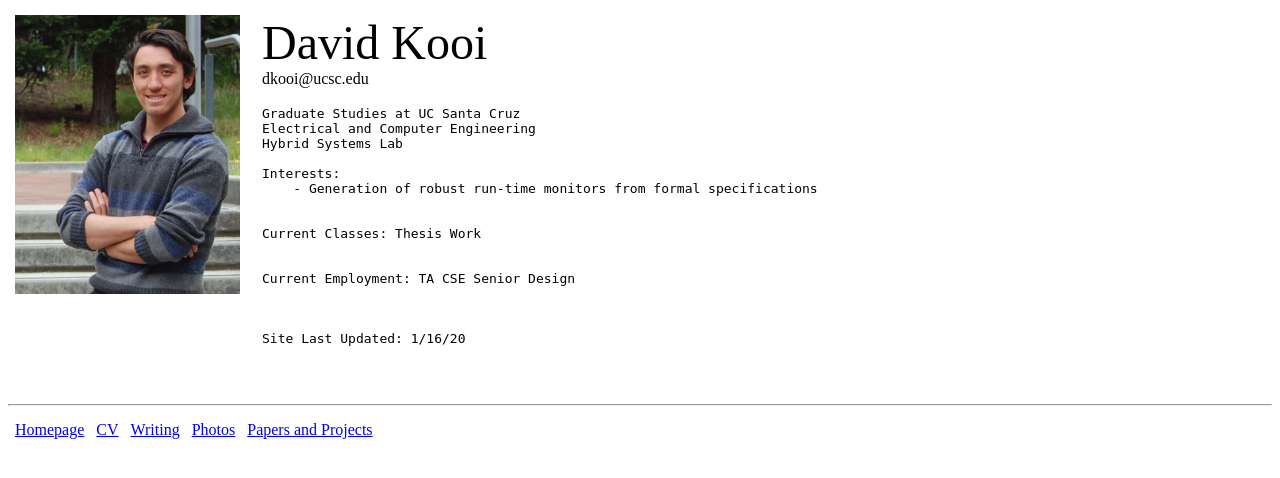
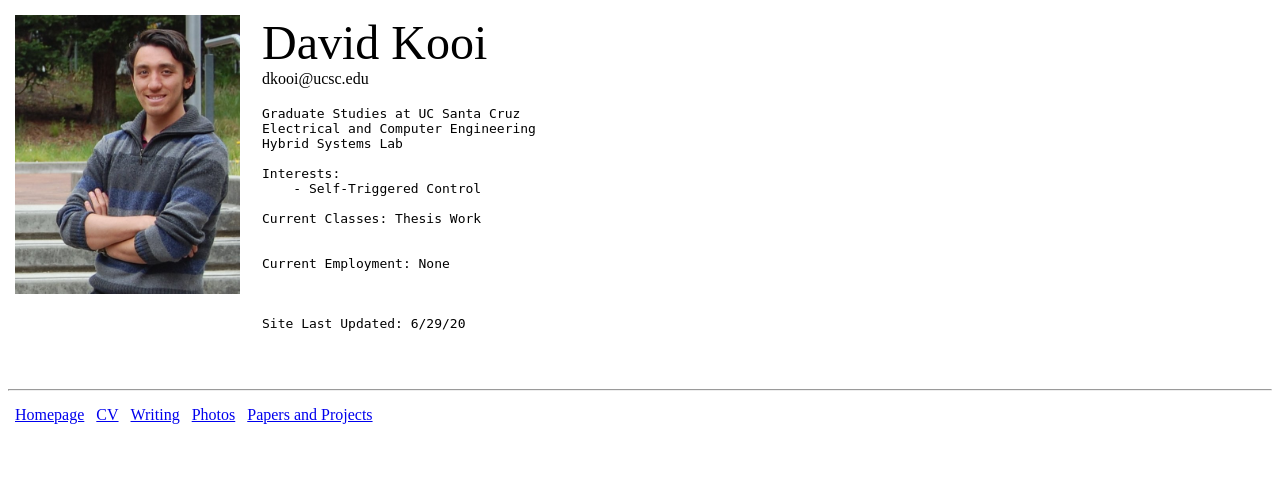
Before and after one commit to david-kooi/site, a Flask app: page / in a window 1280 px wide. Shown: the top 478 px of the page. Run offline with Flask 2, Linux system fonts and the light colour scheme.

Commit message:
Updated personal info.

```diff
--- a/root/pages/Projects.py
+++ b/root/pages/Projects.py
@@ -17,8 +17,12 @@ class ProjectPage(Page):
 
         # Categories
         self.motion_planning = {\
-                "name": "Motion Planning",\
+                "name": "Control and Motion Planning",\
                 "contents" : {\
+                "05-2020 Self-Triggered Control Review and Implementation Presentation":{"path":"/static/pdf/ECE_246_Final_presentation"},\
+                "05-2020 Self-Triggered Control Review and Implementation Report":{"path":"/static/pdf/ECE_246_Final_report"},\
+                "03-2020 Temporal Logic Run-Time Monitoring Review and Implementation Report":{"path":"/static/pdf/runtime_monitoring_report.pdf"},\
+                "03-2020 Temporal Logic Run-Time Monitoring Review and Implementation Presentation":{"path":"/static/pdf/runtime_monitoring_presentation.pdf"},\
                 "03-2020 Minimum Jerk Polynomial Path Planning":{"path":"/static/pdf/path_planning_presentation.pdf"},\
                 "05-2019 Regulation and Trajetory Tracking for Robotic Manipulators":{"path":"/static/pdf/regulation_robotic_manipulators.pdf"}
                 }}
--- a/root/static/text/info.txt
+++ b/root/static/text/info.txt
@@ -4,14 +4,13 @@ Electrical and Computer Engineering
 Hybrid Systems Lab
 
 Interests:
-    - Generation of robust run-time monitors from formal specifications
-
+    - Self-Triggered Control
 
 Current Classes: Thesis Work
 
 
-Current Employment: TA CSE Senior Design
+Current Employment: None
 
 
 
-Site Last Updated: 1/16/20
+Site Last Updated: 6/29/20
--- a/root/templates/project_content.html
+++ b/root/templates/project_content.html
@@ -18,7 +18,7 @@
 
 
 <br>
-<p> Interesting Literature</p>
+<p> <b> Interesting Literature </b> </p>
 {% for name in other_names%}
 <a href="{{by_others[name]['path']}}"> {{name}} </a>
 <br>
```
